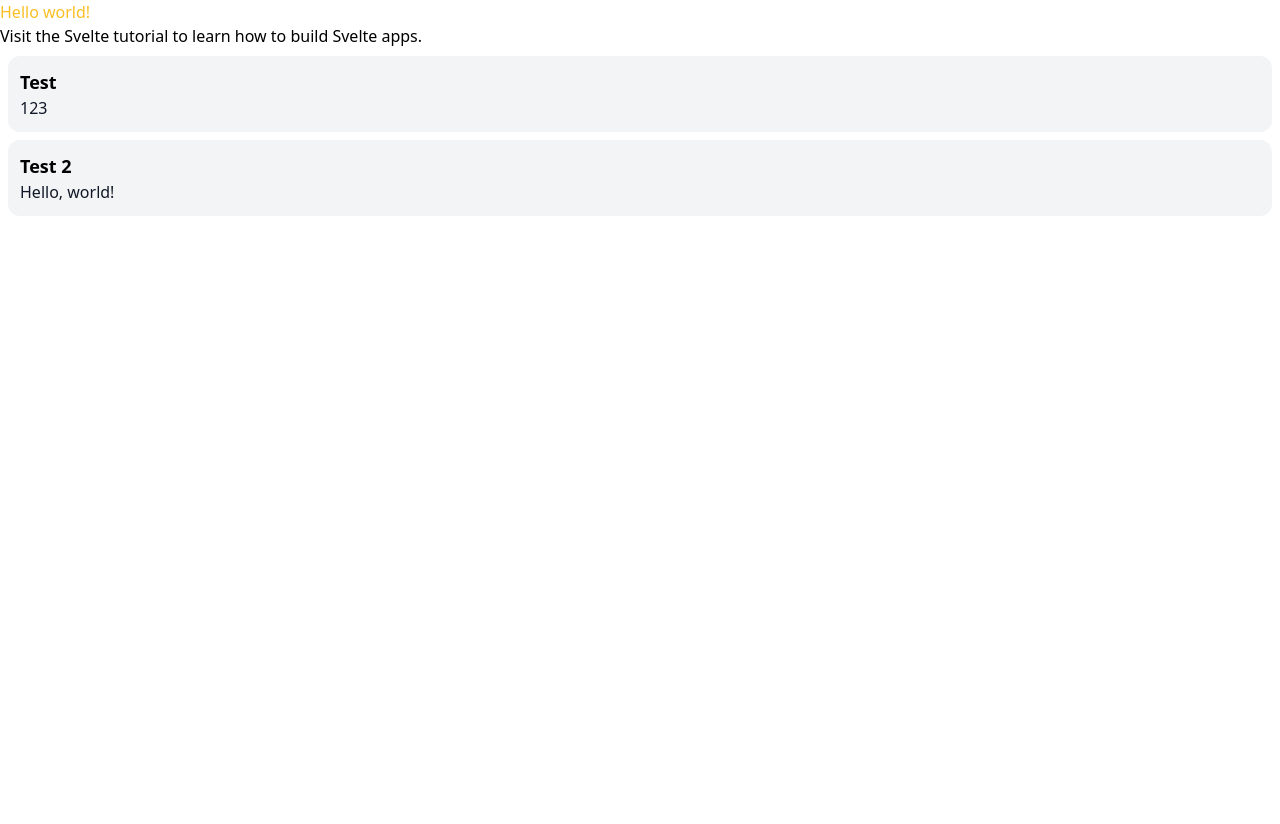
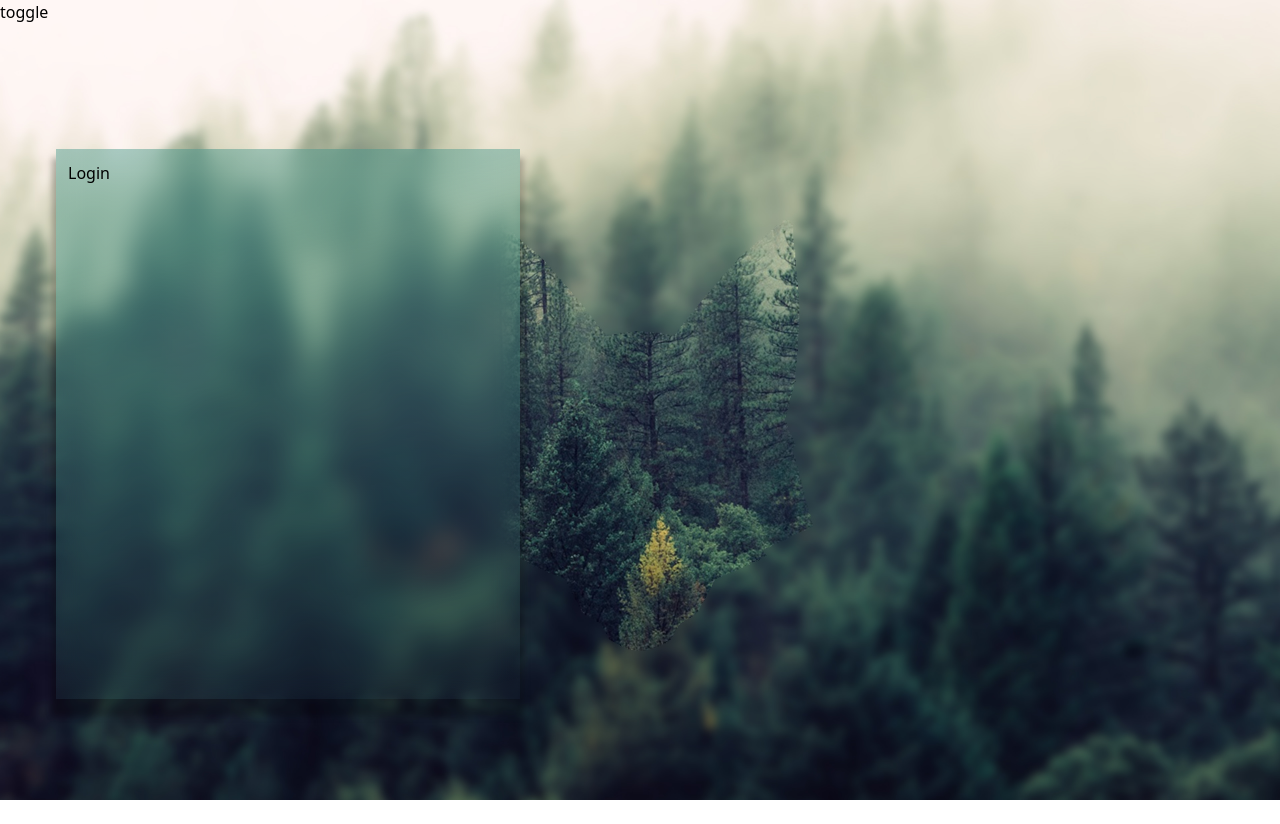
Before and after one commit to dancojocaru2000/foxbank, a Svelte app in the folder client/: page / in a window 1280 px wide. Before the commit the page ends 800 px from the top, so only its background shows below. Built offline with nearby package versions, Linux system fonts and the light colour scheme.

Commit message:
BlurCard and Background image

```diff
--- a/client/public/index.html
+++ b/client/public/index.html
@@ -4,7 +4,7 @@
 	<meta charset='utf-8'>
 	<meta name='viewport' content='width=device-width,initial-scale=1'>
 
-	<title>Svelte app</title>
+	<title>FOXBANK</title>
 
 	<link rel='icon' type='image/png' href='/favicon.png'>
 	<link rel='stylesheet' href='/build/bundle.css'>
--- a/client/src/App.svelte
+++ b/client/src/App.svelte
@@ -1,15 +1,22 @@
 <script>
-	import Card from "./Card.svelte";
+import Login from "./Login.svelte";
+import MainPage from "./MainPage.svelte";
 
-
-	export let name;
+	let loggedin = false;
+	function toggleLoggedIn() {
+		loggedin = !loggedin;
+	}
 </script>
 
-<main>
-	<h1 class="text-yellow-400">Hello {name}!</h1>
-	<p>Visit the <a href="https://svelte.dev/tutorial">Svelte tutorial</a> to learn how to build Svelte apps.</p>
-	<Card title="Test" text="123"></Card>
-	<Card title="Test 2" text="Hello, world!"></Card>
+<main class="bg-banner bg-cover bg-center h-screen">
+	<button on:click={toggleLoggedIn}>
+		toggle
+	</button>
+	{#if loggedin}
+		<MainPage></MainPage>
+	{:else}
+		<Login></Login>
+	{/if}
 </main>
 
 <style global lang="postcss">
--- /dev/null
+++ b/client/src/Button.svelte
@@ -0,0 +1,11 @@
+<script>
+	export let title;
+	export let text;
+</script>
+
+<main>
+	<figure class="bg-gray-100 rounded-xl p-3 m-2">
+		<h1 class="text-lg font-bold">{title}</h1>
+		<p class="text-gray-900">{text}</p>
+	</figure>
+</main>
--- /dev/null
+++ b/client/src/CardBG.svelte
@@ -0,0 +1,22 @@
+<script>
+	export let width;
+	export let height;
+</script>
+
+<main>
+	<figure class="rounded-x p-3 m-14" style="--width: {width}; --height: {height};">
+		<slot></slot>
+	</figure>
+</main>
+
+<style>
+	figure{
+		width: var(--width);
+		height: var(--height);
+
+		background: linear-gradient(165.31deg, rgba(67, 151, 141, 0.44) 18.49%, rgba(67, 151, 141, 0) 97.15%);
+		box-shadow: 0px 13px 6px 4px rgba(0, 0, 0, 0.25);
+		backdrop-filter: blur(12px);
+	}
+
+</style>
--- /dev/null
+++ b/client/src/InputField.svelte
@@ -0,0 +1,11 @@
+<script>
+	export let title;
+	export let text;
+</script>
+
+<main>
+	<figure class="bg-gray-100 rounded-xl p-3 m-2">
+		<h1 class="text-lg font-bold">{title}</h1>
+		<p class="text-gray-900">{text}</p>
+	</figure>
+</main>
--- /dev/null
+++ b/client/src/Login.svelte
@@ -0,0 +1,15 @@
+<script>
+import CardBG from "./CardBG.svelte";
+
+
+
+</script>
+
+<main>
+    <div class="container h-screen flex flex-col justify-center">
+        <CardBG width="464px" height="550px">
+            <h1>Login</h1>
+        </CardBG>
+    </div>
+
+</main>
--- /dev/null
+++ b/client/src/MainPage.svelte
@@ -0,0 +1,7 @@
+<script>
+
+</script>
+
+<main>
+    <h1>Main</h1>
+</main>
--- a/client/src/main.js
+++ b/client/src/main.js
@@ -2,9 +2,6 @@ import App from './App.svelte';
 
 const app = new App({
 	target: document.body,
-	props: {
-		name: 'world'
-	}
 });
 
 export default app;
--- a/client/tailwind.config.js
+++ b/client/tailwind.config.js
@@ -8,7 +8,11 @@ module.exports = {
   },
   darkMode: false, // or 'media' or 'class'
   theme: {
-    extend: {},
+    extend: {
+      backgroundImage:{
+        "banner":"url('/img/Banner.jpg')"
+      }
+    },
   },
   variants: {
     extend: {},
```
Also changed, not shown: client/public/favicon.png, client/public/img/Banner.jpg (added).
